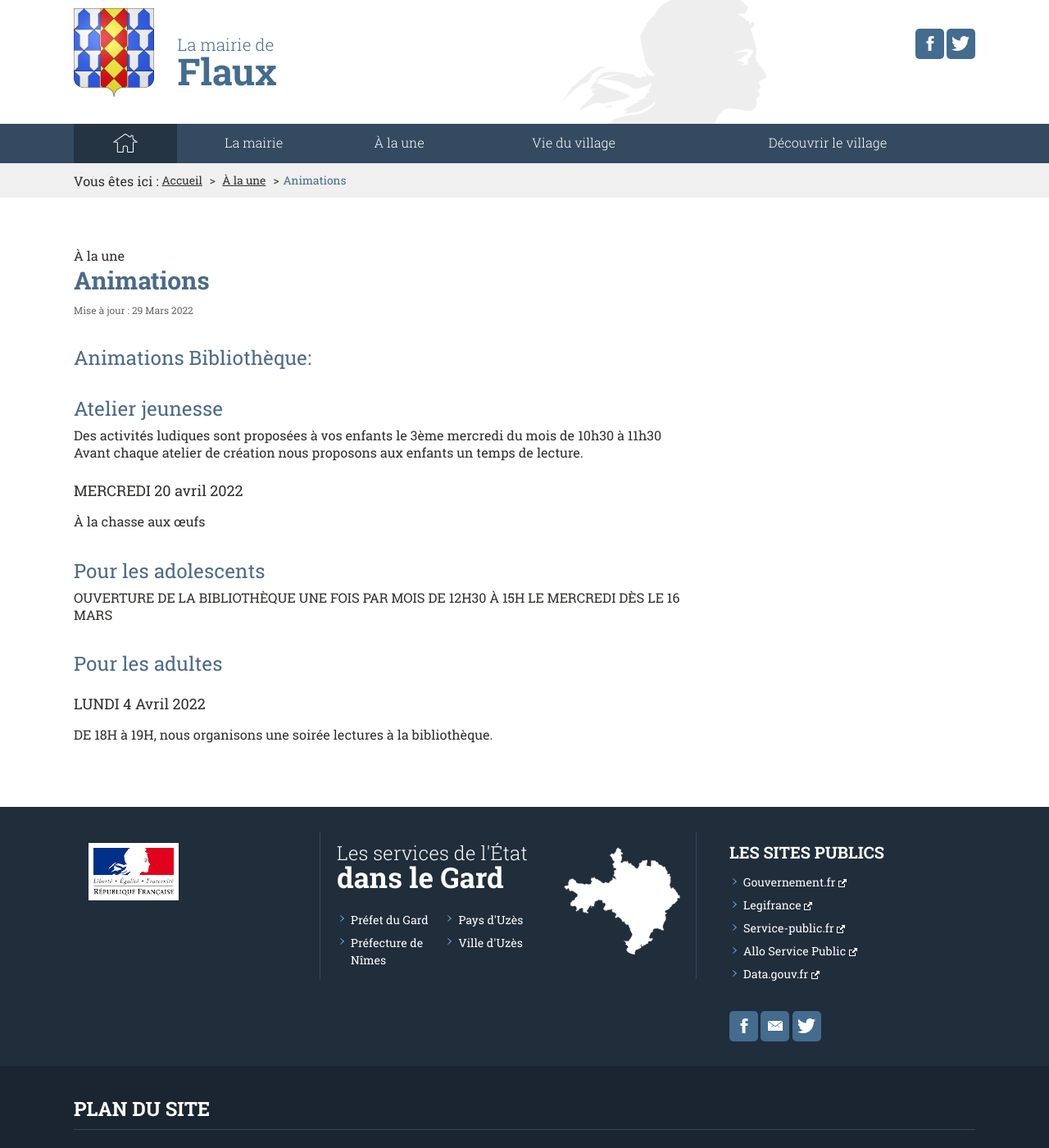
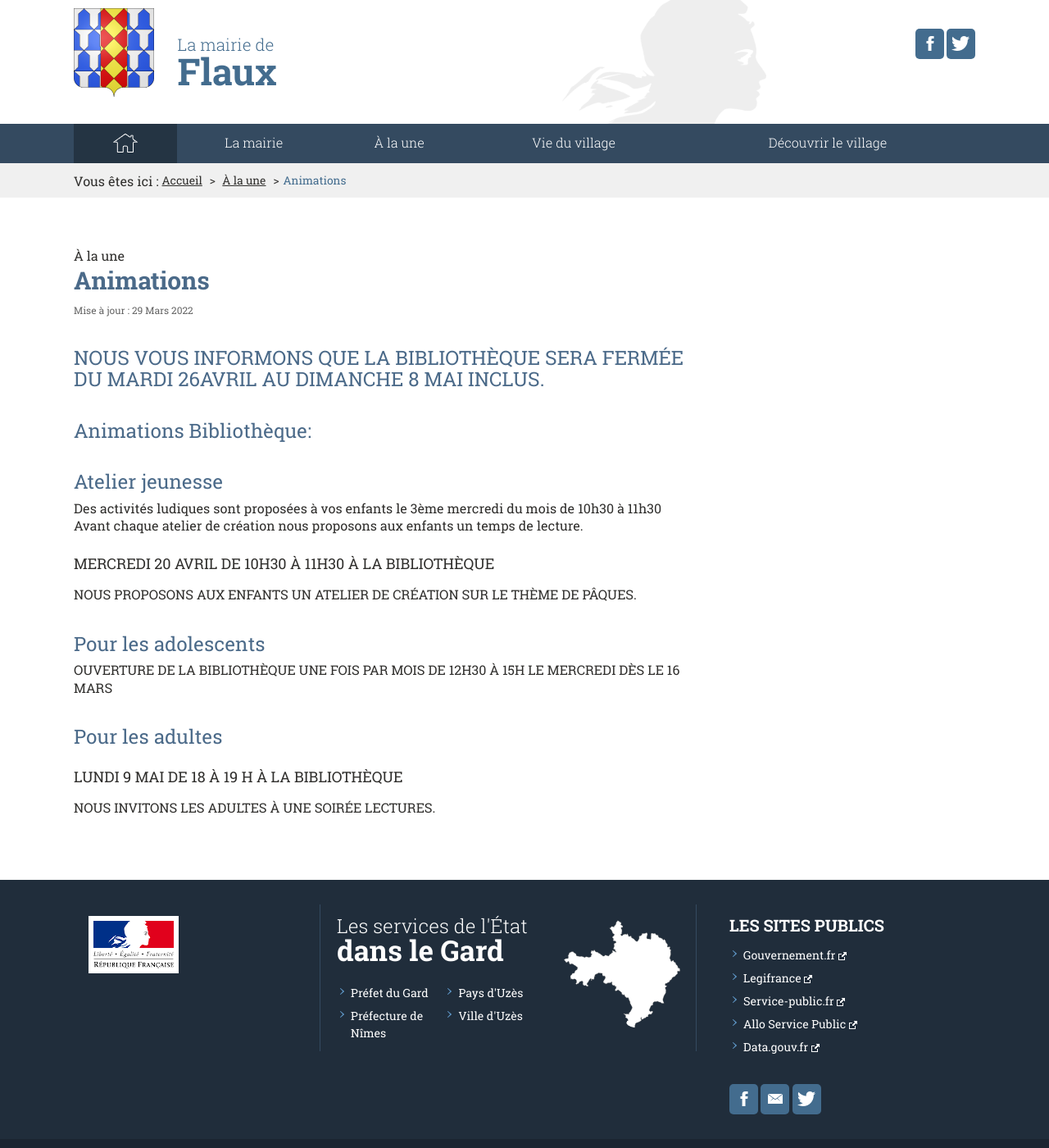
Before and after one commit to Flaux-Village/flaux-village.github.io, a Jekyll site: the page built from _actualites/animations.md, in a window 1280 px wide and 1400 px high. Shown: the whole window at 82% size. Built offline with Jekyll 4.4.1, drawn with Linux system fonts in a browser that asks for light colours.

Commit message:
Update animations.md

```diff
--- a/_actualites/animations.md
+++ b/_actualites/animations.md
@@ -12,20 +12,22 @@ introduction:
 
 
 ---
+
+# NOUS VOUS INFORMONS QUE LA BIBLIOTHÈQUE SERA FERMÉE DU MARDI 26AVRIL AU DIMANCHE 8 MAI INCLUS.
+
 # Animations Bibliothèque:
-
 
 # Atelier jeunesse <br>
 Des activités ludiques sont proposées à vos enfants le 3ème mercredi du mois de 10h30 à 11h30<br>
 Avant chaque atelier de création nous proposons aux enfants un temps de lecture.<br>
 
 
-### MERCREDI 20 avril 2022<br>
-À la chasse aux œufs<br>
+### MERCREDI 20 AVRIL DE 10H30 À 11H30 À LA BIBLIOTHÈQUE<br>
+NOUS PROPOSONS AUX ENFANTS UN ATELIER DE CRÉATION SUR LE THÈME DE PÂQUES.<br>
 
 # Pour les adolescents<br>
 OUVERTURE DE LA BIBLIOTHÈQUE UNE FOIS PAR MOIS DE 12H30 À 15H LE MERCREDI DÈS LE 16 MARS<br>
 
 # Pour les adultes
-### LUNDI 4 Avril 2022<br>
-DE 18H à 19H, nous organisons une soirée lectures à la bibliothèque.<br>
+### LUNDI 9 MAI DE 18 À 19 H À LA BIBLIOTHÈQUE<br>
+NOUS INVITONS LES ADULTES À UNE SOIRÉE LECTURES.<br>
```
